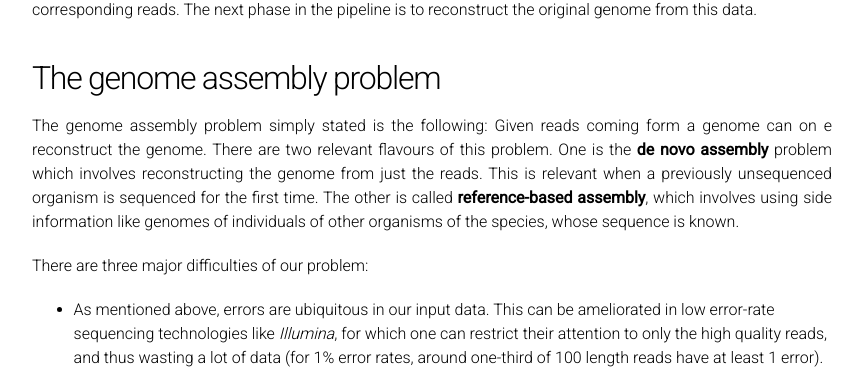
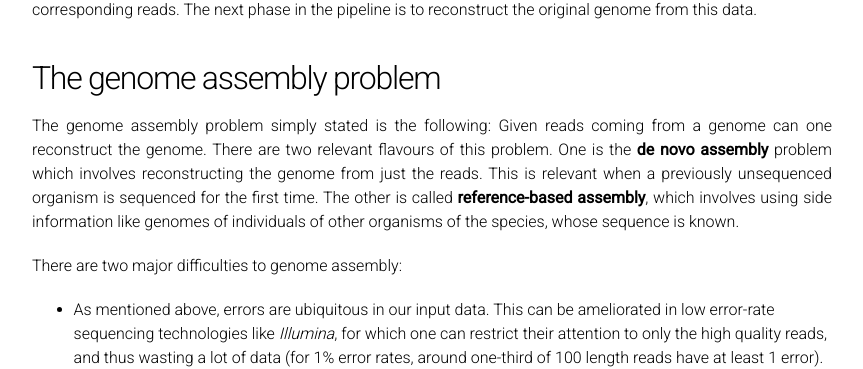
Before and after one commit to laurashen/data-science-sequencing.github.io, a Jekyll site: the page built from lectures/lecture5.md, in a window 1280 px wide and 900 px high, scrolled down 553 px. Shown: the part 144-513 px from the top of the window, without its empty margins (208-1071 px from the left). Built offline with Jekyll 4.4.1, drawn with Linux system fonts in a browser that asks for light colours; formulas are drawn with MathJax 3; comment, search, counter and statistics services are not loaded.

Commit message:
typo in lecture 5

```diff
--- a/lectures/lecture5.md
+++ b/lectures/lecture5.md
@@ -32,14 +32,14 @@ where $$P_e$$ is the probability of error which is calculated in the base callin
 ## The genome assembly problem <a id='assembly'></a>
 
 The genome assembly problem simply stated is the following: Given reads coming
-form a genome can on e reconstruct the genome. There are two relevant flavours
+from a genome can one reconstruct the genome. There are two relevant flavours
 of this problem. One is the **de novo assembly** problem which involves reconstructing
 the genome from just the reads. This is relevant  when a previously unsequenced
 organism is sequenced for the first time. The other is called **reference-based
 assembly**, which involves using side information like genomes of individuals
 of other organisms of  the species, whose sequence is known.
 
-There are three major difficulties  of our problem:
+There are two major difficulties  to genome assembly:
 
   * As mentioned above, errors are ubiquitous in our input data. This can be ameliorated in low error-rate sequencing technologies like _Illumina_, for which one can restrict their attention to only the high quality reads, and thus wasting a lot of data (for 1% error rates, around one-third of 100 length reads have at least 1 error). However, for  simplicity and clarity, we first assume that reads are error free, and examine the assembly problem under that setting.
   * By the nature of evolution, there are always a lot of repeats in the genome which make the distinct reads from different far away locations can be similar. This inherent property of genome makes  reads from different places in the genome indistinguishable, which in turn makes it very hard to assemble them.
```
